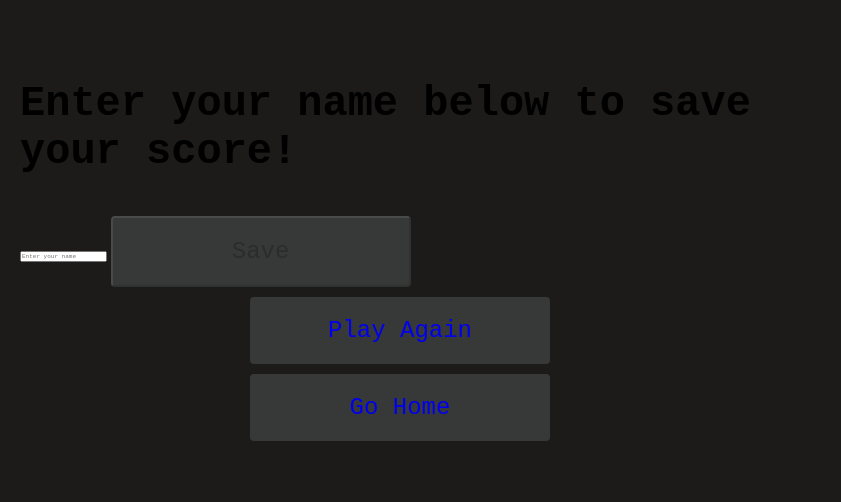
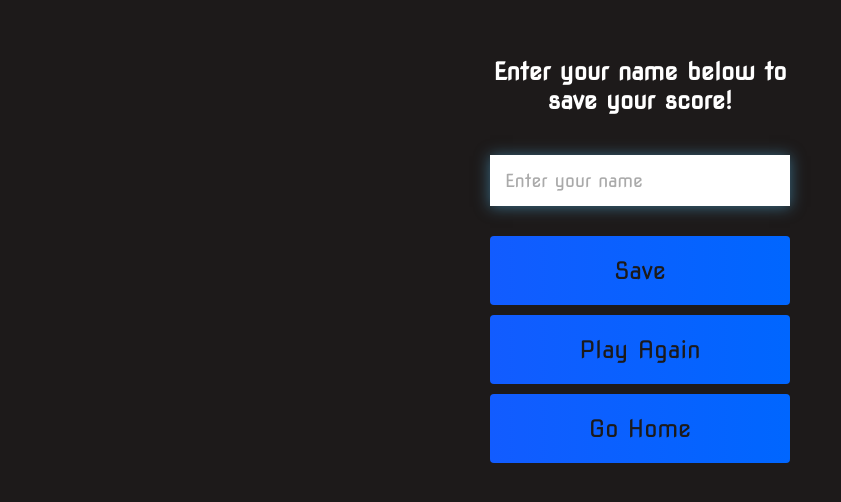
Before and after one commit to DSC-Mount-Kenya-University/simple-quiz-app, a plain HTML site: page end.html in a window 1280 px wide. Shown: the part 160-662 px from the top of the page, without its empty margins (0-841 px from the left). Drawn offline with Linux system fonts and the light colour scheme.

Commit message:
fixed css yooo

```diff
--- a/game.js
+++ b/game.js
@@ -58,7 +58,6 @@ startGame = () => {
 getNewQuestion = () => {
   if (availableQuestions.length === 0 || questionCounter > MAX_QUESTIONS) {
     localStorage.setItem('mostRecentScore', score);
-
     return window.location.assign('/end.html');
   }
 
--- a/style.css
+++ b/style.css
@@ -1,5 +1,7 @@
+@import url('https://fonts.googleapis.com/css2?family=Nova+Square&display=swap');
+
 :root {
-  background-color: rgb(29, 26, 26);
+    background-color: rgb(29, 26, 26)
 }
 
 * {
@@ -7,7 +9,7 @@
     margin: 0;
     padding: 0;
     font-size: 62.5%;
-  font-family: 'Courier New', Courier, monospace;
+    font-family: 'Nova Square', cursive;
 }
 
 h1 {
@@ -16,9 +18,12 @@ h1 {
     margin-bottom: 5rem;
 }
 
+
+
 h2 {
     font-size: 4.2rem;
     margin-bottom: 4rem;
+
 }
 
 .container {
@@ -28,7 +33,7 @@ h2 {
     justify-content: center;
     align-items: center;
     max-width: 80rem;
-  margin: 0, auto;
+    margin: 0 auto;
     padding: 2rem;
 }
 
@@ -61,22 +66,77 @@ h2 {
     text-align: center;
     margin-bottom: 1rem;
     text-decoration: none;
-  color: rgb(28,2626);
-  background: #373838;
+    color: rgb(28, 26, 26);
+    background: linear-gradient(90deg, rgb(18, 92, 255) 0%, rgb(0, 102, 255) 100%);
     border-radius: 4px;
 }
 
 .btn:hover {
     cursor: pointer;
-  box-shadow: 0 0.4rem 1.4rem 0 rgba(0,114, 244, 0.6);
+    box-shadow: 0 0.4rem 1.4rem 0 rgba(8, 114, 244, 0.6);
     transition: transform 150ms;
-  transition: scale(1.03);
+    transform: scale(1.03);
+}
+
+.btn[disabled]:hover {
+    cursor: not-allowed;
+    box-shadow: none;
+    transform: none;
 }
 
 #highscore-btn {
-    box-shadow: 0 0.4rem 1.4rem 0 rgba(255,255,0,0.5);
+    background: linear-gradient(90deg, rgb(255, 247, 9) 0%, rgb(240, 221, 6) 100%);
 }
 
-#highscore-btn:hover{
-  box-shadow: 0 0.4rem 1.4rem 0 rgba(255,255,0,0.5);
+#highscore-btn:hover {
+    box-shadow: 0 0.4rem 1.4rem 0 rgba(255,255,0,0.5)
 }
+
+.fa-crown {
+    font-size: 2.5rem;
+    margin-left: 1rem;
+}
+
+/* End Page CSS */
+.end-form-container {
+    width: 100%;
+    display: flex;
+    flex-direction: column;
+    align-items: center;
+    max-width: 30rem;
+}
+
+input {
+    margin-bottom: 1rem;
+    width: 20rem;
+    padding: 1.5rem;
+    font-size: 1.8rem;
+    border: none;
+    box-shadow: 0 0.1rem 1.4rem 0 rgba(86, 185, 235, 0.5);
+}
+
+input::placeholder {
+    color: #aaa;
+}
+
+#username {
+    margin-bottom: 3rem;
+    width: 100%;
+    outline: none;
+}
+
+#end-text {
+    font-size: 2.4rem;
+    color: #fff;
+    text-align: center;
+}
+
+#saveScoreBtn {
+    border: none;
+}
+
+.fa-home {
+    margin-left: 1rem;
+    font-size: 2rem;
+    color: rgb(28, 26, 26)
+}
```
Lines whose indentation alone changed are shown as unchanged.
